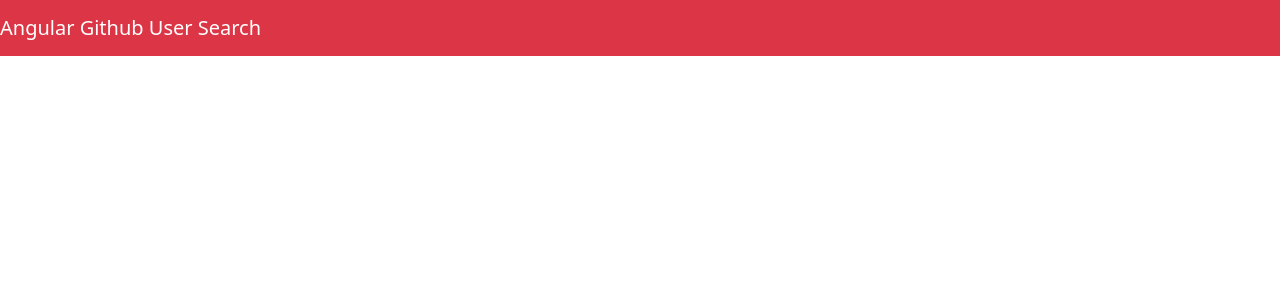
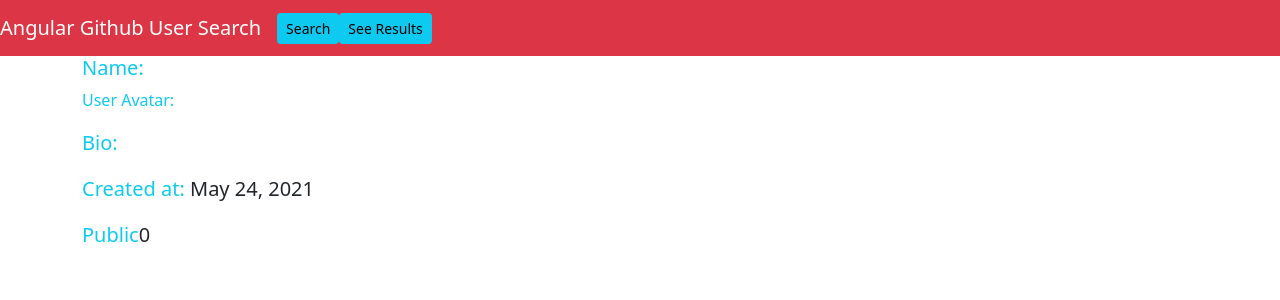
Before and after one commit to FestusMutie/Git-search-app, an Angular app: page /githubProfile in a window 1280 px wide. Before the commit this address led to /. Shown: the top 300 px of the page. Built offline with nearby package versions, Linux system fonts and the light colour scheme.

Commit message:
dispaly user profile and repos

```diff
--- a/src/app/app-routing.module.ts
+++ b/src/app/app-routing.module.ts
@@ -1,7 +1,12 @@
 import { NgModule } from '@angular/core';
 import { RouterModule, Routes } from '@angular/router';
+import { GithubAppComponent } from './github-app/github-app.component';
+import { GithubProfileComponent } from './github-profile/github-profile.component';
 
-const routes: Routes = [];
+const routes: Routes = [
+  {path:"githubApp", component:GithubAppComponent},
+  {path:"githubProfile",component:GithubProfileComponent}
+];
 
 @NgModule({
   imports: [RouterModule.forRoot(routes)],
--- a/src/app/app.component.html
+++ b/src/app/app.component.html
@@ -1,4 +1,8 @@
 <nav class="navbar navbar-dark bg-danger navbar-expand-sm">
   <a href="/" class="navbar-brand">Angular Github User Search</a>
+  <div>
+    <a  class="btn btn-sm btn-info" routerLink="githubApp">Search</a>
+    <a class="btn btn-sm btn-info" routerLink="githubProfile">See Results</a>
+  </div>
 </nav>
 <router-outlet></router-outlet>
--- a/src/app/github-profile/github-profile.component.html
+++ b/src/app/github-profile/github-profile.component.html
@@ -1 +1,17 @@
-<p>github-profile works!</p>
+<div class="container">
+  <div class="row">
+    <div class="col-md-6">
+      <h5><span class="text-info mb-3 mt-3">Name: </span> {{user.login}} </h5>
+      <span class="text-info"> User Avatar: <img src="{{ user.avatar_url}}" alt=""></span>
+      <p  class="lead mt-3 mb-3"><span class="text-info">Bio: </span> {{user.bio}} </p>
+      <p  class="lead mt-3 mb-3"><span class="text-info">Created at: </span> {{user.created_at | date}} </p>
+      <p  class="lead mt-3 mb-3"><span class="text-info">Public</span>{{user.public_repos}}</p>
+
+    <div class="col-md-6">
+        <div *ngFor = "let repoDetail of repoDetails">
+            <h5><span class="text-info">Repository name: </span> {{repoDetail.name}} </h5>
+            <p class="lead mt-3 mb-3"><span class="text-success">Description: </span> {{repoDetail.description}} </p>
+            <p class="lead mt-3 mb-3"><span class="text-success">Updated: </span> {{repoDetail.updated_at | date}} </p>
+            <p class="lead mt-3 mb-3"><span class="text-success">language: </span> {{repoDetail.language}}</p>
+    </div>
+  </div>
--- a/src/app/github-profile/github-profile.component.ts
+++ b/src/app/github-profile/github-profile.component.ts
@@ -1,4 +1,6 @@
 import { Component, OnInit } from '@angular/core';
+import { GithubServiceService } from '../github-service.service';
+import { Users } from '../users';
 
 @Component({
   selector: 'app-github-profile',
@@ -6,10 +8,17 @@
   styleUrls: ['./github-profile.component.css']
 })
 export class GithubProfileComponent implements OnInit {
+user:Users;
+repoDetails =[]
+  githubService: GithubServiceService;
 
-  constructor() { }
+constructor(githubService:GithubServiceService) {
+  this.githubService = githubService
+}
 
-  ngOnInit(): void {
+  ngOnInit(){
+  this.user=this.githubService.user,
+this.repoDetails=this.githubService.repositoryData
   }
 
 }
```
